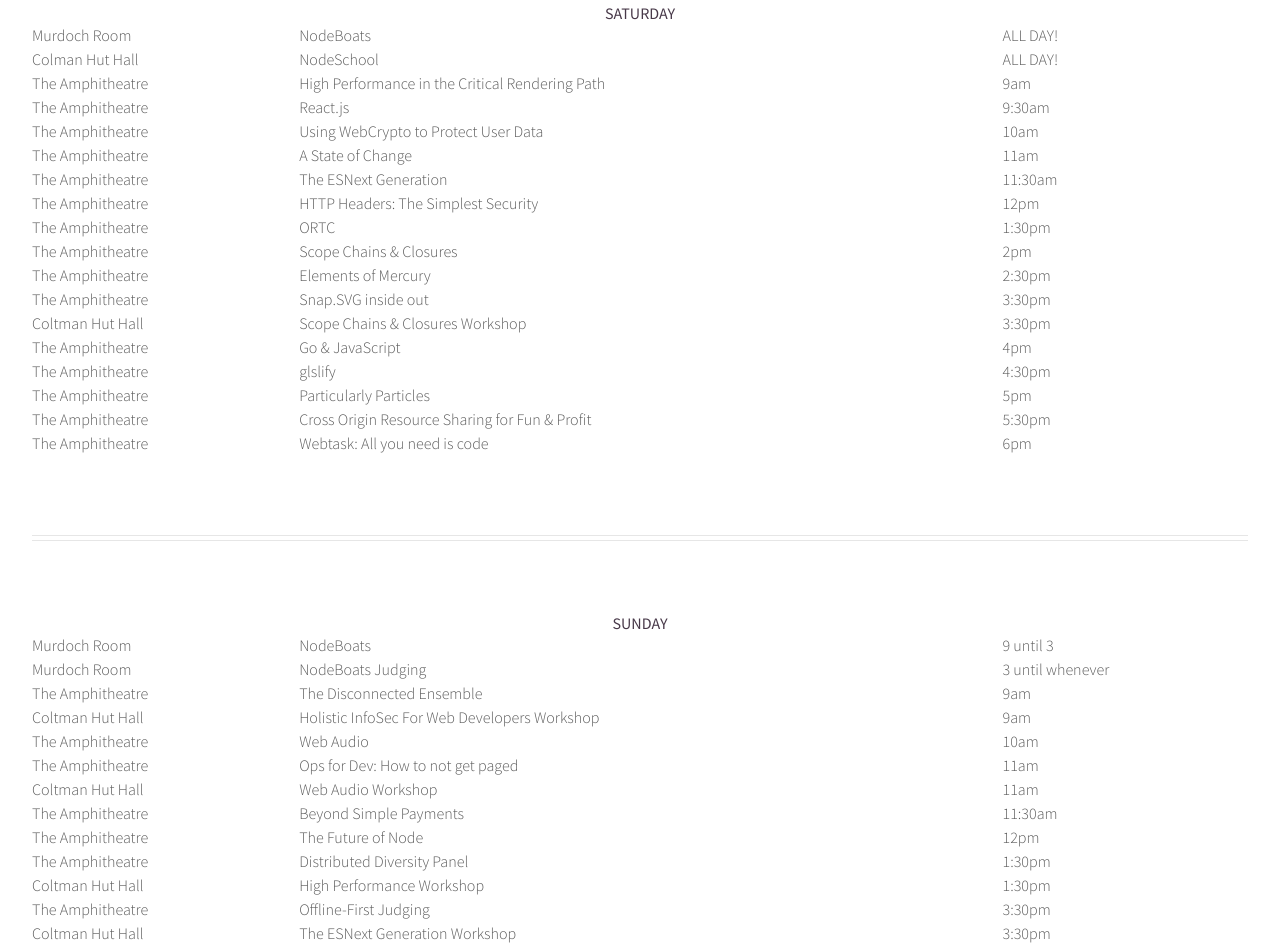
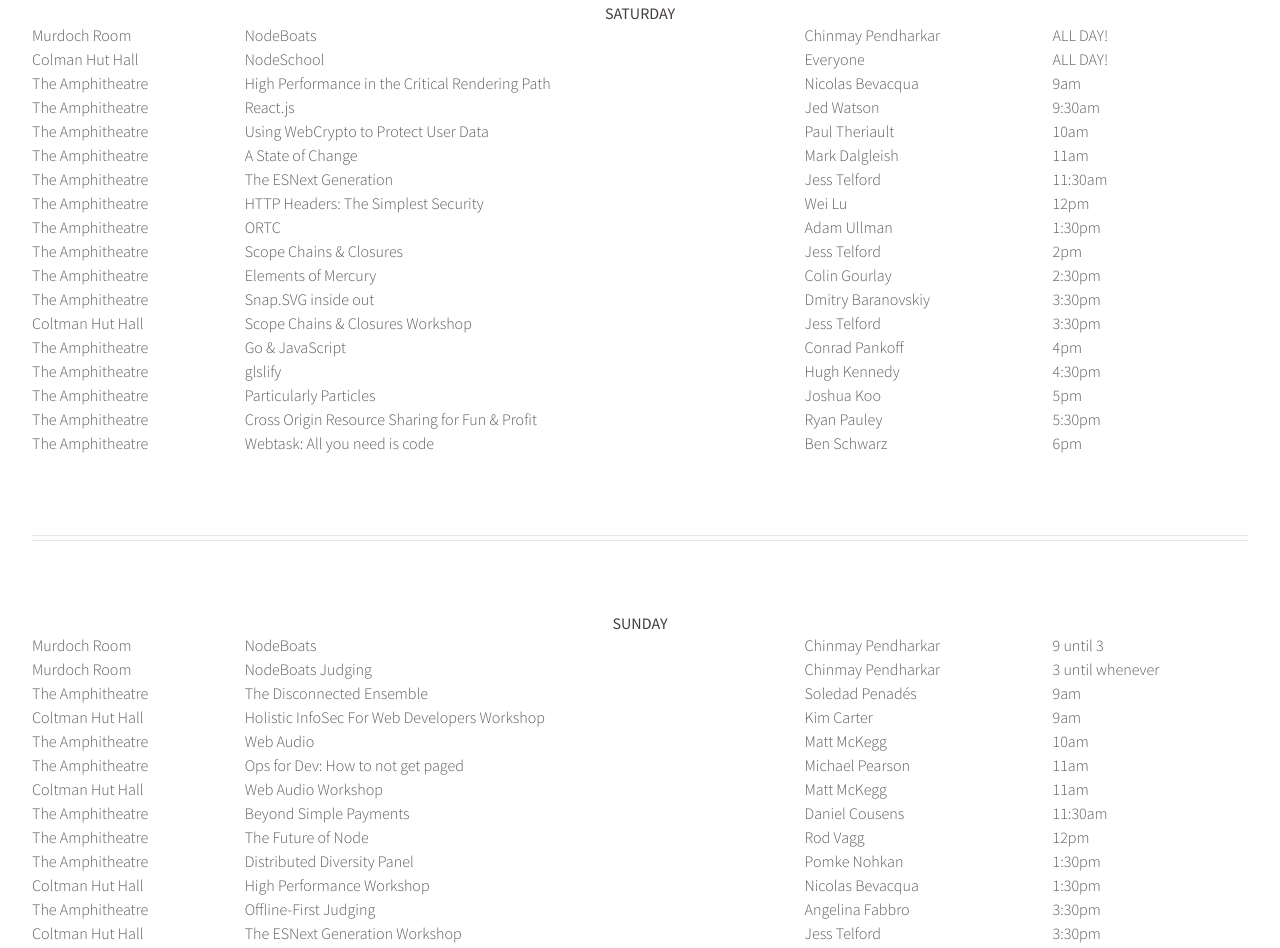
Before and after one commit to campjs/campjs-intranet-5, a plain HTML site: page schedule.html in a window 1280 px wide. Shown: the part 253-1201 px from the top of the page. Drawn offline with Linux system fonts and the light colour scheme.

Commit message:
add people to schedule

```diff
--- a/schedule.html
+++ b/schedule.html
@@ -89,47 +89,56 @@
       {
         "name": "NodeBoats",
         "time": "ALL DAY!",
-        "location": "Murdoch Room"
+        "location": "Murdoch Room",
+        "who": "Chinmay Pendharkar",
       },
       {
         "name": "NodeSchool",
         "time": "ALL DAY!",
-        "location": "Colman Hut Hall"
+        "location": "Colman Hut Hall",
+        "who": "Everyone",
       },
       {
         "name": "High Performance in the Critical Rendering Path",
         "time": "9am",
-        "location": "The Amphitheatre"
+        "location": "The Amphitheatre",
+        "who": "Nicolas Bevacqua",
       },
       {
         "name": "React.js",
         "time": "9:30am",
-        "location": "The Amphitheatre"
+        "location": "The Amphitheatre",
+        "who": "Jed Watson",
       },
       {
         "name": "Using WebCrypto to Protect User Data",
         "time": "10am",
-        "location": "The Amphitheatre"
+        "location": "The Amphitheatre",
+        "who": "Paul Theriault",
       },
       {
         "name": "A State of Change",
         "time": "11am",
-        "location": "The Amphitheatre"
+        "location": "The Amphitheatre",
+        "who": "Mark Dalgleish",
       },
       {
         "name": "The ESNext Generation",
         "time": "11:30am",
-        "location": "The Amphitheatre"
+        "location": "The Amphitheatre",
+        "who": "Jess Telford",
       },
       {
         "name": "HTTP Headers: The Simplest Security",
         "time": "12pm",
-        "location": "The Amphitheatre"
+        "location": "The Amphitheatre",
+        "who": "Wei Lu",
       },
       {
         "name": "ORTC",
         "time": "1:30pm",
-        "location": "The Amphitheatre"
+        "location": "The Amphitheatre",
+        "who": "Adam Ullman",
       },
       // {
       //   "name": "Libuv Introduction",
@@ -144,47 +153,56 @@
       {
         "name": "Scope Chains & Closures",
         "time": "2pm",
-        "location": "The Amphitheatre"
+        "location": "The Amphitheatre",
+        "who": "Jess Telford",
       },
       {
         "name": "Elements of Mercury",
         "time": "2:30pm",
-        "location": "The Amphitheatre"
+        "location": "The Amphitheatre",
+        "who": "Colin Gourlay",
       },
       {
         "name": "Snap.SVG inside out",
         "time": "3:30pm",
-        "location": "The Amphitheatre"
+        "location": "The Amphitheatre",
+        "who": "Dmitry Baranovskiy",
       },
       {
         "name": "Scope Chains & Closures Workshop",
         "time": "3:30pm",
-        "location": "Coltman Hut Hall"
+        "location": "Coltman Hut Hall",
+        "who": "Jess Telford",
       },
       {
         "name": "Go & JavaScript",
         "time": "4pm",
-        "location": "The Amphitheatre"
+        "location": "The Amphitheatre",
+        "who": "Conrad Pankoff",
       },
       {
         "name": "glslify",
         "time": "4:30pm",
-        "location": "The Amphitheatre"
+        "location": "The Amphitheatre",
+        "who": "Hugh Kennedy",
       },
       {
         "name": "Particularly Particles",
         "time": "5pm",
-        "location": "The Amphitheatre"
+        "location": "The Amphitheatre",
+        "who": "Joshua Koo",
       },
       {
         "name": "Cross Origin Resource Sharing for Fun & Profit",
         "time": "5:30pm",
-        "location": "The Amphitheatre"
+        "location": "The Amphitheatre",
+        "who": "Ryan Pauley",
       },
       {
         "name": "Webtask: All you need is code",
         "time": "6pm",
-        "location": "The Amphitheatre"
+        "location": "The Amphitheatre",
+        "who": "Ben Schwarz",
       },
     ],
   },
@@ -194,67 +212,80 @@
       {
         "name": "NodeBoats",
         "time": "9 until 3",
-        "location": "Murdoch Room"
+        "location": "Murdoch Room",
+        "who": "Chinmay Pendharkar",
       },
       {
         "name": "NodeBoats Judging",
         "time": "3 until whenever",
         "location": "Murdoch Room",
+        "who": "Chinmay Pendharkar",
       },
       {
         "name": "The Disconnected Ensemble",
         "time": "9am",
-        "location": "The Amphitheatre"
+        "location": "The Amphitheatre",
+        "who": "Soledad Penadés",
       },
       {
         "name": "Holistic InfoSec For Web Developers Workshop",
         "time": "9am",
-        "location": "Coltman Hut Hall"
+        "location": "Coltman Hut Hall",
+        "who": "Kim Carter",
       },
       {
         "name": "Web Audio",
         "time": "10am",
-        "location": "The Amphitheatre"
+        "location": "The Amphitheatre",
+        "who": "Matt McKegg",
       },
       {
         "name": "Ops for Dev: How to not get paged",
         "time": "11am",
-        "location": "The Amphitheatre"
+        "location": "The Amphitheatre",
+        "who": "Michael Pearson",
       },
       {
         "name": "Web Audio Workshop",
         "time": "11am",
-        "location": "Coltman Hut Hall"
+        "location": "Coltman Hut Hall",
+        "who": "Matt McKegg",
       },
       {
         "name": "Beyond Simple Payments",
         "time": "11:30am",
-        "location": "The Amphitheatre"
+        "location": "The Amphitheatre",
+        "who": "Daniel Cousens",
       },
       {
         "name": "The Future of Node",
         "time": "12pm",
-        "location": "The Amphitheatre"
+        "location": "The Amphitheatre",
+        "who": "Rod Vagg",
       },
       {
         "name": "Distributed Diversity Panel",
         "time": "1:30pm",
-        "location": "The Amphitheatre"
+        "location": "The Amphitheatre",
+        "who": "Pomke Nohkan",
       },
       {
         "name": "High Performance Workshop",
         "time": "1:30pm",
-        "location": "Coltman Hut Hall"
+        "location": "Coltman Hut Hall",
+        "who": "Nicolas Bevacqua",
       },
       {
         "name": "Offline-First Judging",
         "time": "3:30pm",
-        "location": "The Amphitheatre"
+        "location": "The Amphitheatre",
+        "who": "Angelina Fabbro",
       },
       {
         "name": "The ESNext Generation Workshop",
         "time": "3:30pm",
-        "location": "Coltman Hut Hall"
+        "location": "Coltman Hut Hall",
+        "who": "Jess Telford",
       },
     ],
   },
@@ -293,7 +324,7 @@
 
   days.forEach(function(day, i) {
     tbl.appendChild(Z("tr", null, [
-      Z("th", {colSpan: 3}, [
+      Z("th", {colSpan: 4}, [
         Z("h1", null, [document.createTextNode(day.day.toUpperCase())]),
       ]),
     ]));
@@ -302,13 +333,14 @@
       tbl.appendChild(Z("tr", null, [
         Z("td", null, [document.createTextNode(session.location)]),
         Z("td", null, [document.createTextNode(session.name)]),
+        Z("td", null, [document.createTextNode(session.who)]),
         Z("td", null, [document.createTextNode(session.time)]),
       ]));
     });
 
     if (i !== days.length - 1) {
       tbl.appendChild(Z("tr", null, [
-        Z("th", {colSpan: 3}, [Z("hr")]),
+        Z("th", {colSpan: 4}, [Z("hr")]),
       ]));
     }
   });
```
